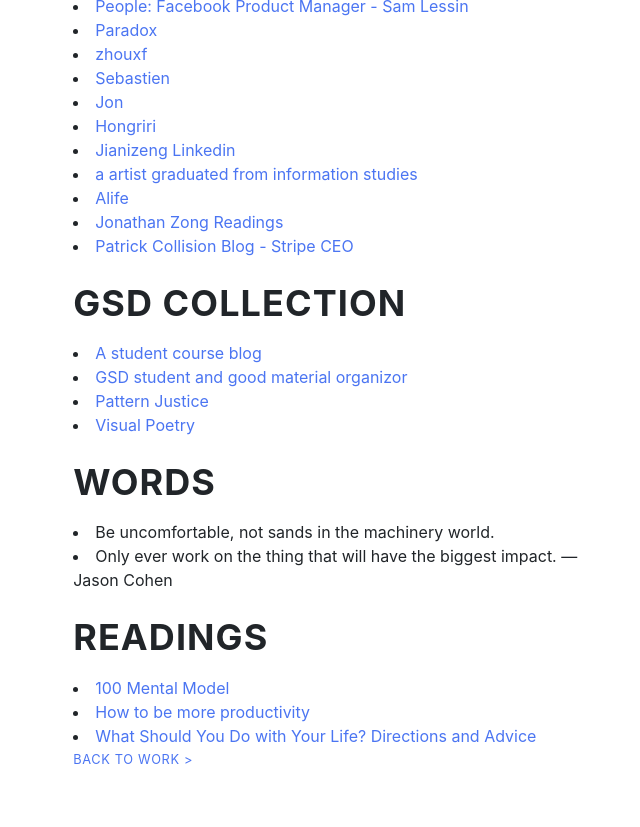
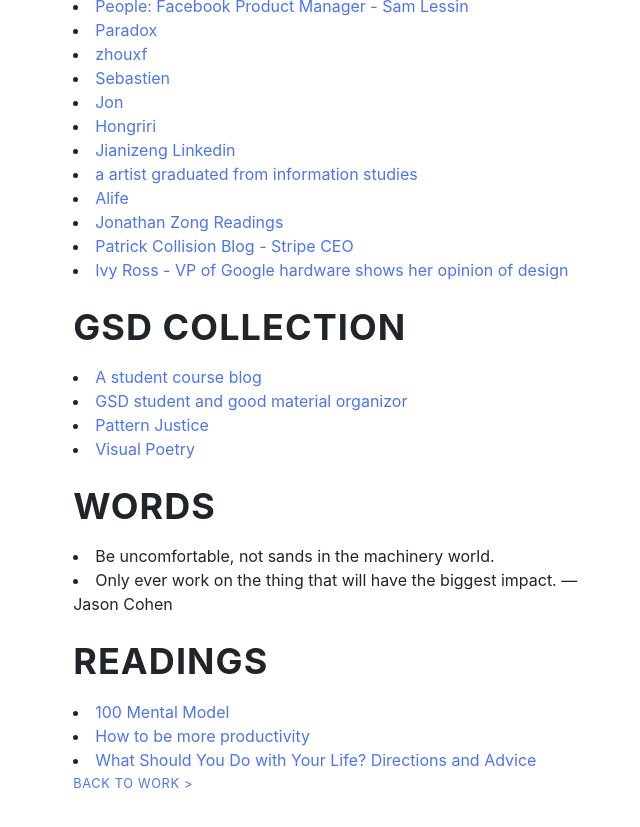
Before and after one commit to beforux/ShakeYourLove, a Jekyll site: the page list.html, which Jekyll copies as it is, in a window 1280 px wide and 900 px high, scrolled down 946 px. Shown: the top 827 px of the window, without its empty margins (441-1081 px from the left). Built offline with Jekyll 4.4.1, drawn with Linux system fonts in a browser that asks for light colours; nearby versions of some CDN libraries.

Commit message:
Update list.html

```diff
--- a/list.html
+++ b/list.html
@@ -74,6 +74,7 @@
                   <li><a href="https://www.alfiekohn.org/articles/">Alife</a></li>
                   <li><a href="http://jonathanzong.com/readings">Jonathan Zong Readings</a></li>
                   <li><a href="https://patrickcollison.com/"> Patrick Collision Blog - Stripe CEO </a></li>
+                  <li><a href="https://www.youtube.com/watch?v=3aIj1gdLWw0"> Ivy Ross - VP of Google hardware shows her opinion of design </a></li>
 
                   <h3> GSD collection</h3>
                   <li><a href="https://cargocollective.com/niexuanyi/Horizon-The-Floating-Island"> A student course blog </a></li>
```
